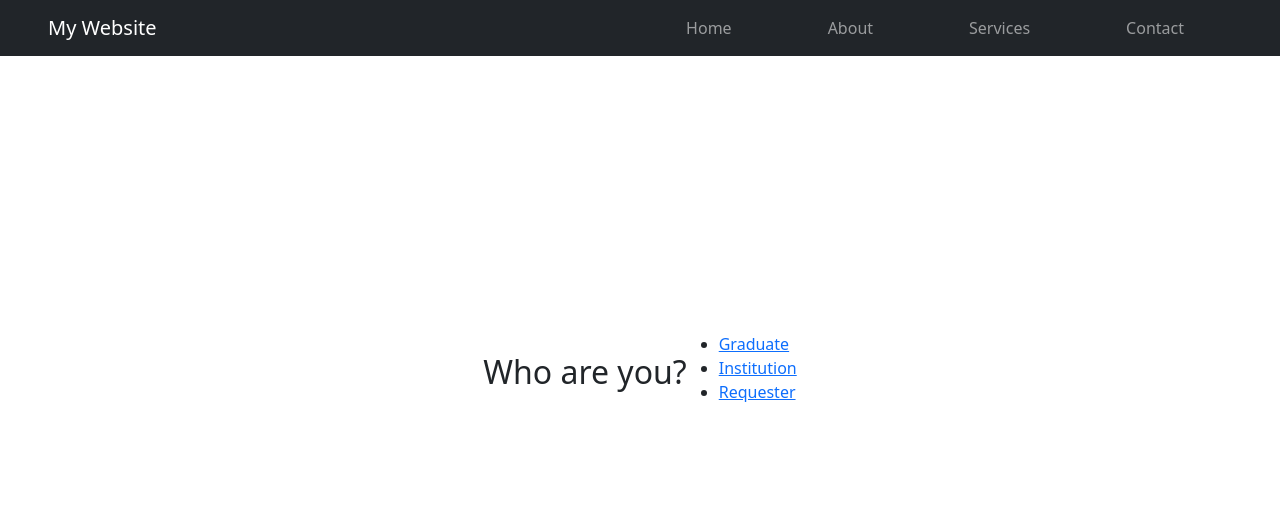
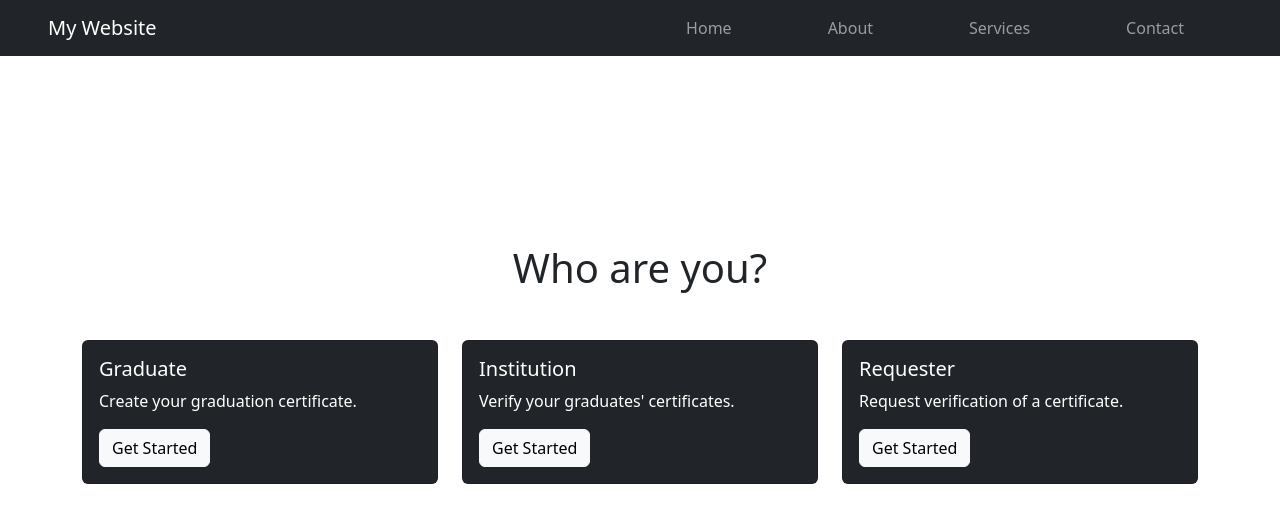
Before and after one commit to Kobani-FM/bridging-block, a React (Create React App) app in the folder src/frontend/: page / in a window 1280 px wide. Shown: the top 522 px of the page. Built offline with nearby package versions, Linux system fonts and the light colour scheme.

Commit message:
modify the Home component

```diff
--- a/src/frontend/src/App.js
+++ b/src/frontend/src/App.js
@@ -22,7 +22,9 @@ import Graduate from "./components/Graduate";
                  <Route path="/about" component={About} />
                  <Route path="/services" component={Services} />
                  <Route path="/contact" component={Contact} />
-                 <Route path="/create/graduate" component={Graduate} />
+                 <Route exact path="/create/graduate" component={Graduate} />
+                 {/*<Route exact path="/institution" component={Institution} />*/}
+                 {/*<Route exact path="/requester" component={Requester} />*/}
              </Switch>
          </BrowserRouter>
          // <div>
--- a/src/frontend/src/components/Home.js
+++ b/src/frontend/src/components/Home.js
@@ -4,20 +4,61 @@ import { Link } from 'react-router-dom';
 function Home() {
     return (
         <div style={{ display: 'flex', justifyContent: 'center', alignItems: 'center', height: '80vh' }}>
-            <h2>Who are you?</h2>
-            <ul>
-                <li>
-                    <Link to="/create/graduate">Graduate</Link>
-                </li>
-                <li>
-                    <Link to="/institution">Institution</Link>
-                </li>
-                <li>
-                    <Link to="/requester">Requester</Link>
-                </li>
-            </ul>
+            <div className="container">
+                <h1 className="text-center mb-5">Who are you?</h1>
+                <div className="row">
+                    <div className="col-md-4">
+                        <div className="card bg-dark text-white mb-4">
+                            <div className="card-body">
+                                <h5 className="card-title">Graduate</h5>
+                                <p className="card-text">Create your graduation certificate.</p>
+                                <Link to="/create/graduate" className="btn btn-light">Get Started</Link>
+                            </div>
+                        </div>
+                    </div>
+                    <div className="col-md-4">
+                        <div className="card bg-dark text-white mb-4">
+                            <div className="card-body">
+                                <h5 className="card-title">Institution</h5>
+                                <p className="card-text">Verify your graduates' certificates.</p>
+                                <Link to="/institution" className="btn btn-light">Get Started</Link>
+                            </div>
+                        </div>
+                    </div>
+                    <div className="col-md-4">
+                        <div className="card bg-dark text-white mb-4">
+                            <div className="card-body">
+                                <h5 className="card-title">Requester</h5>
+                                <p className="card-text">Request verification of a certificate.</p>
+                                <Link to="/requester" className="btn btn-light">Get Started</Link>
+                            </div>
+                        </div>
+                    </div>
+                </div>
+            </div>
         </div>
     );
 }
 
 export default Home;
+
+//
+// function Home() {
+//     return (
+//
+//         <div style={{ display: 'flex', justifyContent: 'center', alignItems: 'center', height: '80vh' }}>
+//
+//             <ul>
+//                 <li>
+//                     <Link to="/create/graduate">Graduate</Link>
+//                 </li>
+//                 <li>
+//                     <Link to="/institution">Institution</Link>
+//                 </li>
+//                 <li>
+//                     <Link to="/requester">Requester</Link>
+//                 </li>
+//             </ul>
+//         </div>
+//     );
+// }
```
